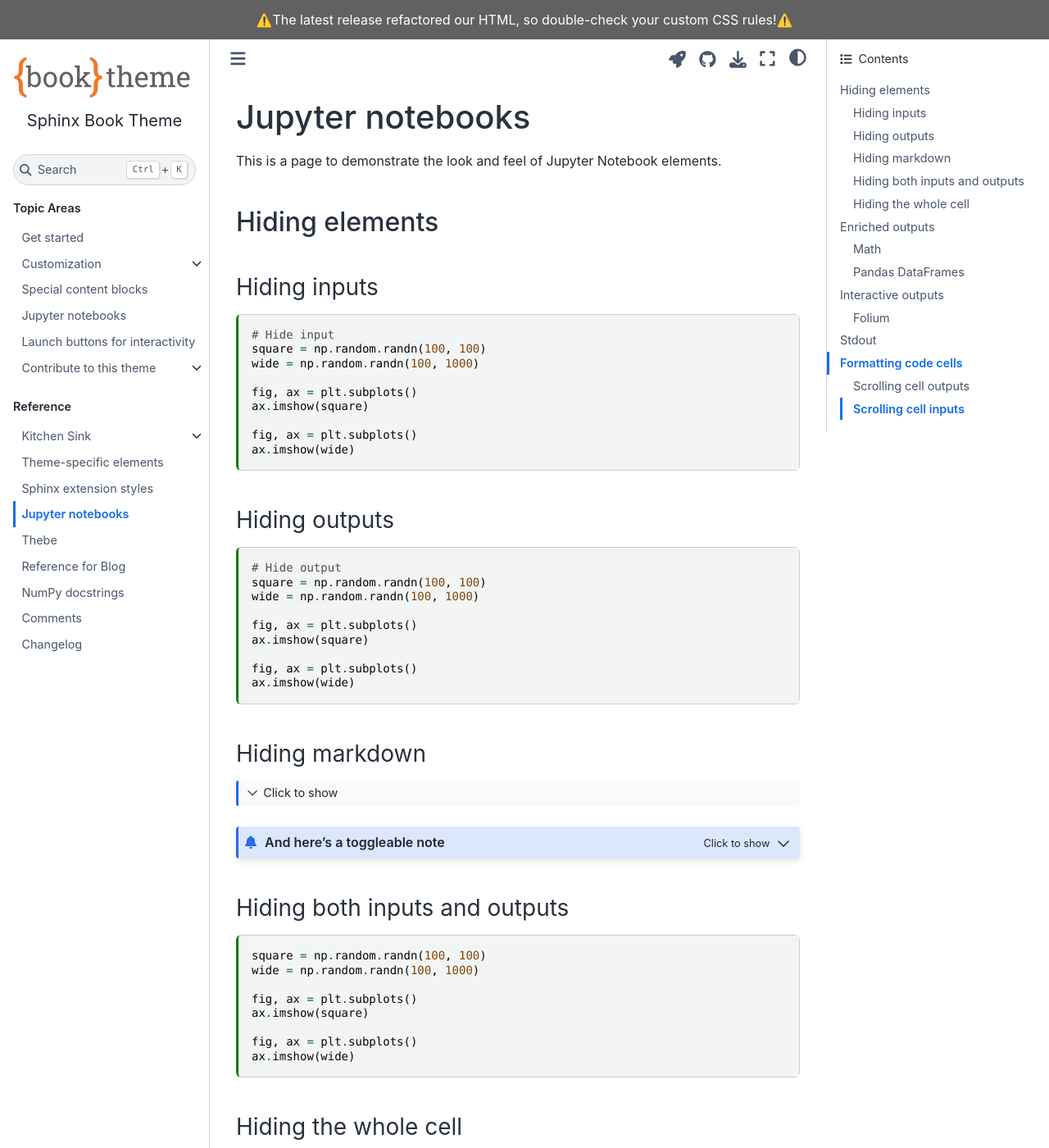
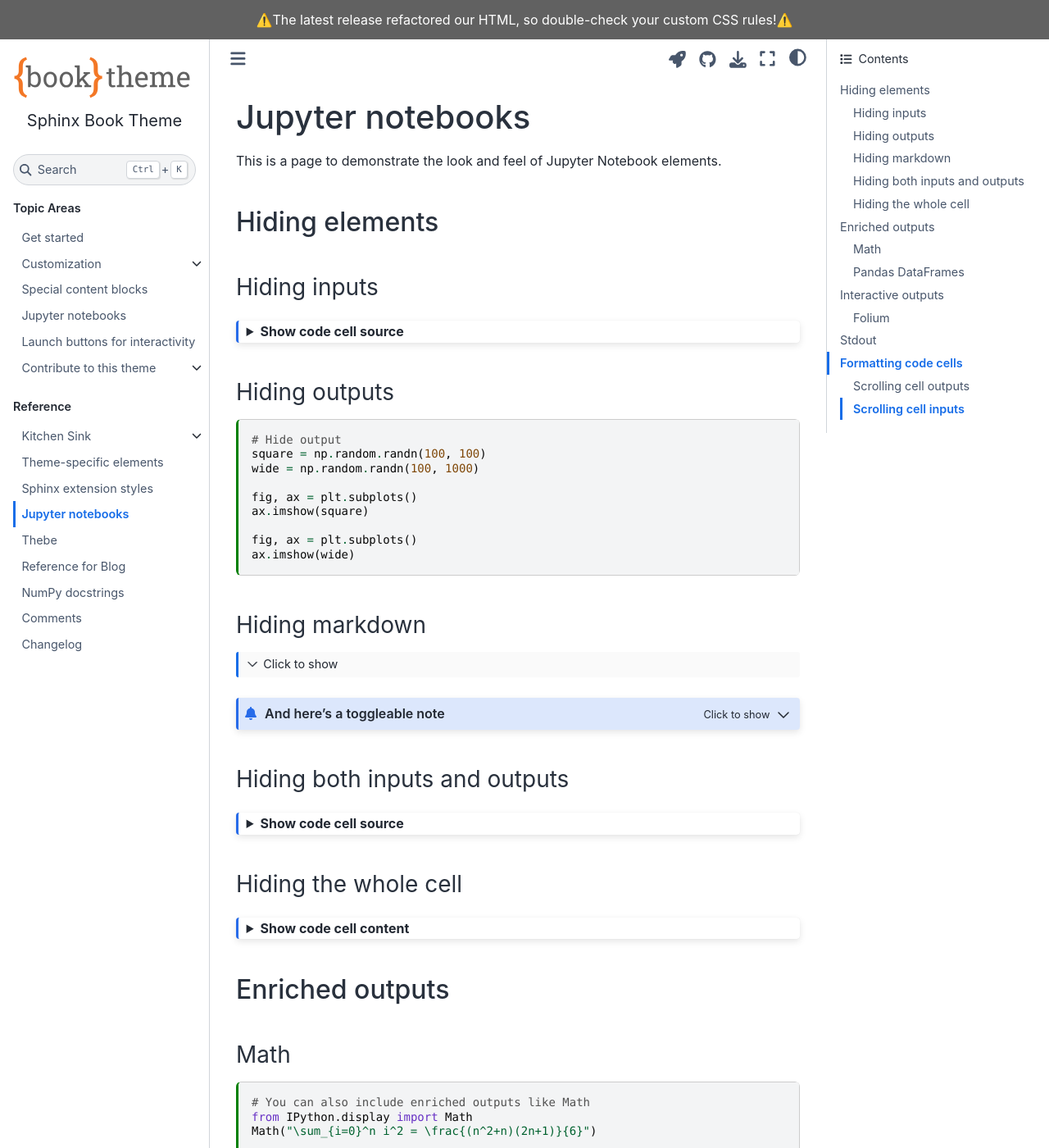
Before and after one commit to executablebooks/sphinx-book-theme, a Sphinx documentation site: the page built from docs/reference/notebooks.md, in a window 1280 px wide and 1400 px high. Shown: the whole window at 82% size. Built offline with Sphinx 7.4.7 and the Sphinx Book theme 1.1.4, drawn with Linux system fonts in a browser that asks for light colours; comment, search, counter and statistics services are not loaded; some of the changed text lies outside the part shown.

Commit message:
hide input/output/cell style

````diff
--- a/docs/reference/notebooks.md
+++ b/docs/reference/notebooks.md
@@ -22,7 +22,7 @@ This is a page to demonstrate the look and feel of Jupyter Notebook elements.
 ### Hiding inputs
 
 ```{code-cell} ipython3
-:tags: [remove_cell]
+:tags: [remove-cell]
 
 # Generate some code that we'll use later on in the page
 import numpy as np
@@ -33,7 +33,7 @@ wide = np.random.randn(100, 1000)
 ```
 
 ```{code-cell} ipython3
-:tags: [hide_input]
+:tags: [hide-input]
 
 # Hide input
 square = np.random.randn(100, 100)
@@ -49,7 +49,7 @@ ax.imshow(wide)
 ### Hiding outputs
 
 ```{code-cell} ipython3
-:tags: [hide_output]
+:tags: [hide-output]
 
 # Hide output
 square = np.random.randn(100, 100)
@@ -82,7 +82,7 @@ With a body!
 ### Hiding both inputs and outputs
 
 ```{code-cell} ipython3
-:tags: [hide_output, hide_input]
+:tags: [hide-output, hide-input]
 
 square = np.random.randn(100, 100)
 wide = np.random.randn(100, 1000)
@@ -97,7 +97,7 @@ ax.imshow(wide)
 ### Hiding the whole cell
 
 ```{code-cell} ipython3
-:tags: [hide_cell]
+:tags: [hide-cell]
 
 square = np.random.randn(100, 100)
 wide = np.random.randn(100, 1000)
--- a/src/sphinx_book_theme/assets/styles/sections/_article-container.scss
+++ b/src/sphinx_book_theme/assets/styles/sections/_article-container.scss
@@ -9,4 +9,10 @@
     padding-right: 2rem;
     padding-left: 2rem;
   }
+  details.above-input,
+  details.below-input {
+    summary {
+      border-left: 3px solid var(--pst-color-primary);
+    }
+  }
 }
````
